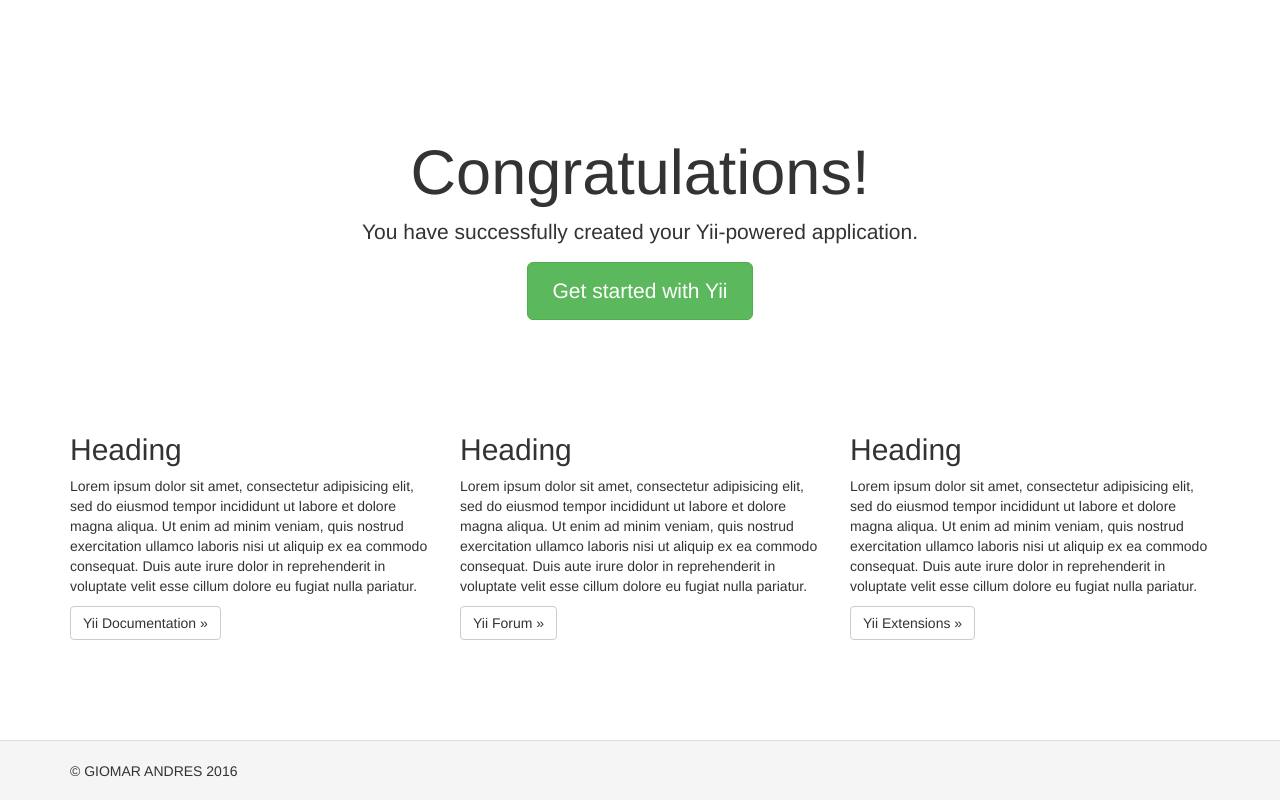
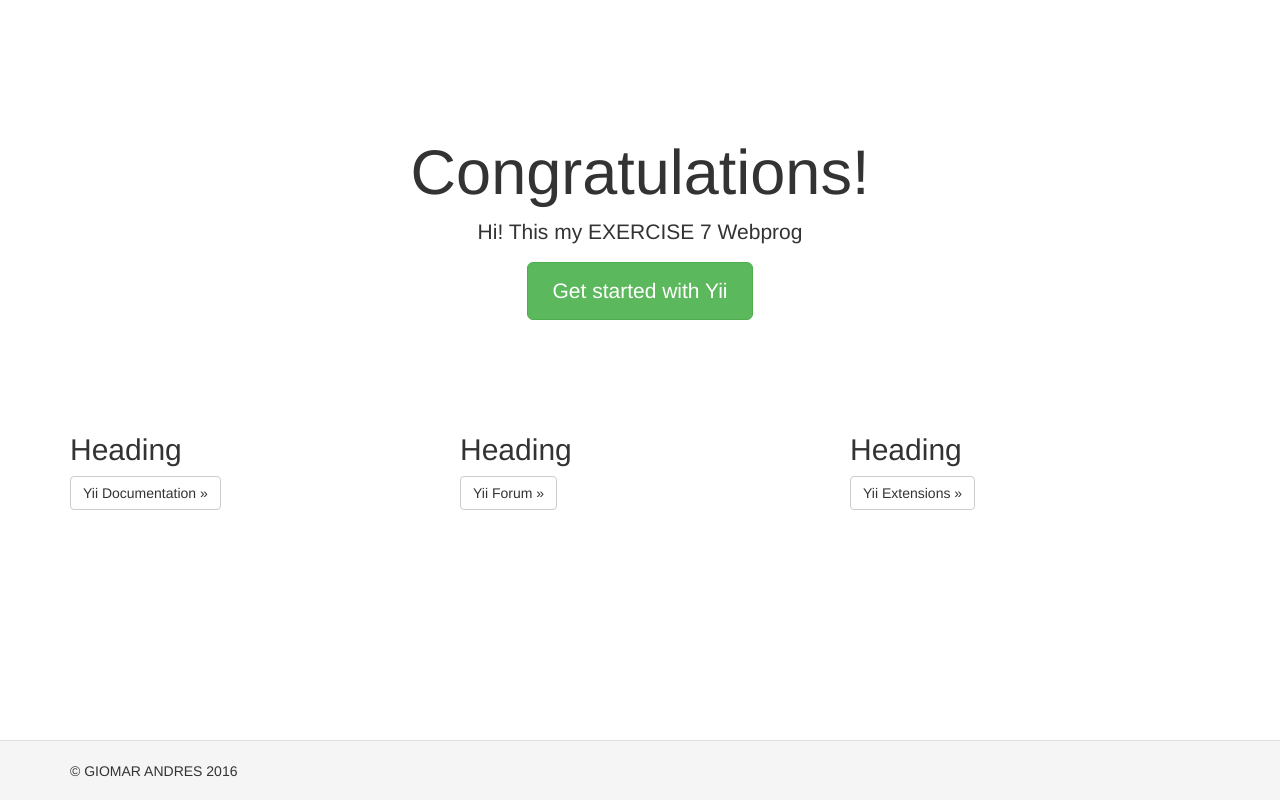
Before and after one commit to gtandres/APC_webprog_MI153_test_repo_gtandres, a Yii app: template Exercise7/basic/views/site/index.php in a window 1280 px wide. Run offline with PHP 8.4 and a stand-in for Yii, Linux system fonts and the light colour scheme; the template is opened without the code that fills it, so the values that code supplies are empty; some libraries are stand-ins or nearby versions.

Commit message:
Updated index.php

```diff
--- a/Exercise7/basic/views/site/index.php
+++ b/Exercise7/basic/views/site/index.php
@@ -2,15 +2,15 @@
 
 /* @var $this yii\web\View */
 
-$this->title = 'My Yii Application';
+$this->title = 'Exercise 7';
 ?>
 <div class="site-index">
 
     <div class="jumbotron">
         <h1>Congratulations!</h1>
 
-        <p class="lead">You have successfully created your Yii-powered application.</p>
-
+        <p class="lead">Hi! This my EXERCISE 7 Webprog </p>
+		<p> </p>
         <p><a class="btn btn-lg btn-success" href="http://www.yiiframework.com">Get started with Yii</a></p>
     </div>
 
@@ -20,30 +20,21 @@ $this->title = 'My Yii Application';
             <div class="col-lg-4">
                 <h2>Heading</h2>
 
-                <p>Lorem ipsum dolor sit amet, consectetur adipisicing elit, sed do eiusmod tempor incididunt ut labore et
-                    dolore magna aliqua. Ut enim ad minim veniam, quis nostrud exercitation ullamco laboris nisi ut aliquip
-                    ex ea commodo consequat. Duis aute irure dolor in reprehenderit in voluptate velit esse cillum dolore eu
-                    fugiat nulla pariatur.</p>
+                <p></p>
 
                 <p><a class="btn btn-default" href="http://www.yiiframework.com/doc/">Yii Documentation &raquo;</a></p>
             </div>
             <div class="col-lg-4">
                 <h2>Heading</h2>
 
-                <p>Lorem ipsum dolor sit amet, consectetur adipisicing elit, sed do eiusmod tempor incididunt ut labore et
-                    dolore magna aliqua. Ut enim ad minim veniam, quis nostrud exercitation ullamco laboris nisi ut aliquip
-                    ex ea commodo consequat. Duis aute irure dolor in reprehenderit in voluptate velit esse cillum dolore eu
-                    fugiat nulla pariatur.</p>
+                <p></p>
 
                 <p><a class="btn btn-default" href="http://www.yiiframework.com/forum/">Yii Forum &raquo;</a></p>
             </div>
             <div class="col-lg-4">
                 <h2>Heading</h2>
 
-                <p>Lorem ipsum dolor sit amet, consectetur adipisicing elit, sed do eiusmod tempor incididunt ut labore et
-                    dolore magna aliqua. Ut enim ad minim veniam, quis nostrud exercitation ullamco laboris nisi ut aliquip
-                    ex ea commodo consequat. Duis aute irure dolor in reprehenderit in voluptate velit esse cillum dolore eu
-                    fugiat nulla pariatur.</p>
+                <p></p>
 
                 <p><a class="btn btn-default" href="http://www.yiiframework.com/extensions/">Yii Extensions &raquo;</a></p>
             </div>
```
